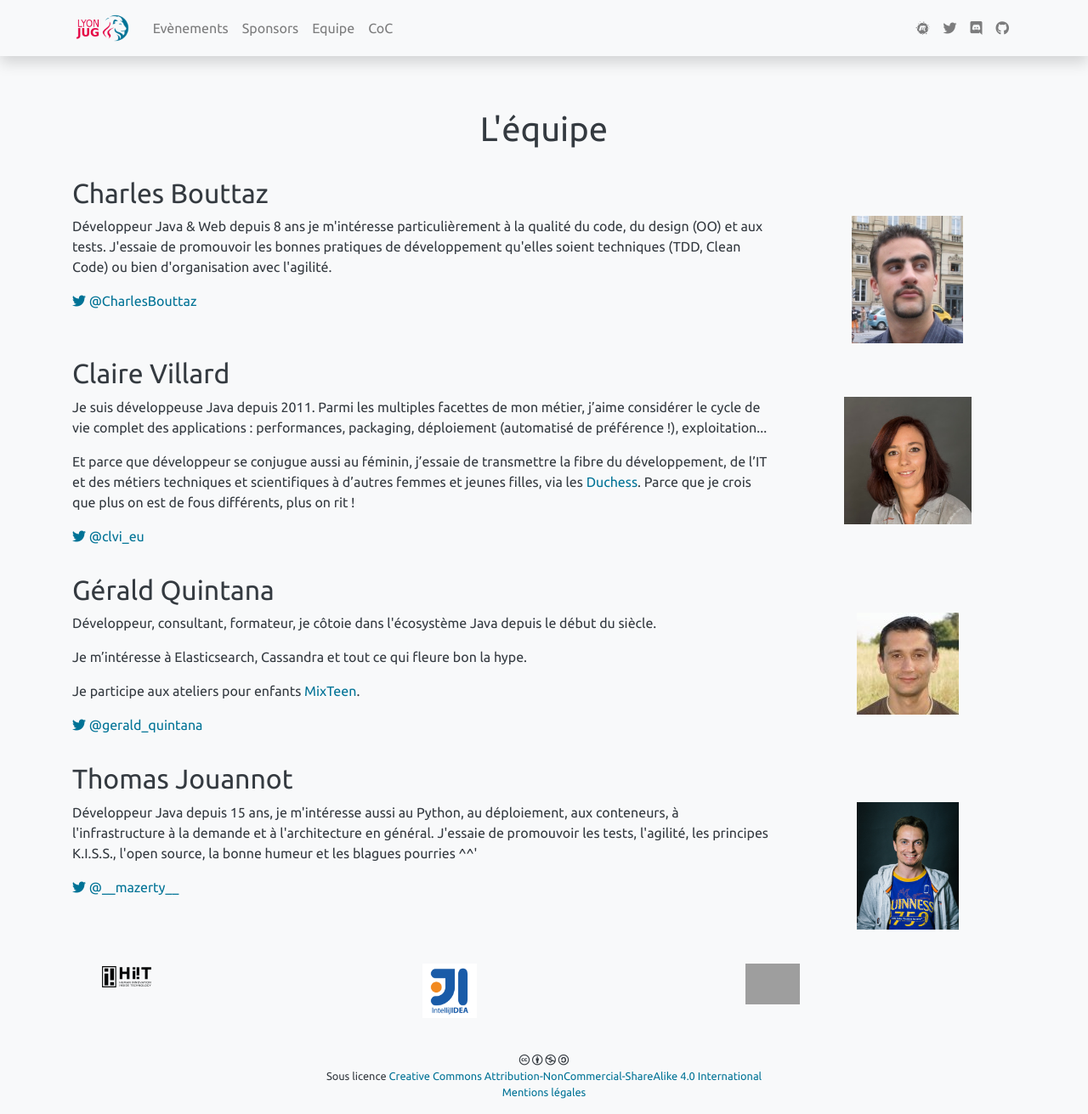
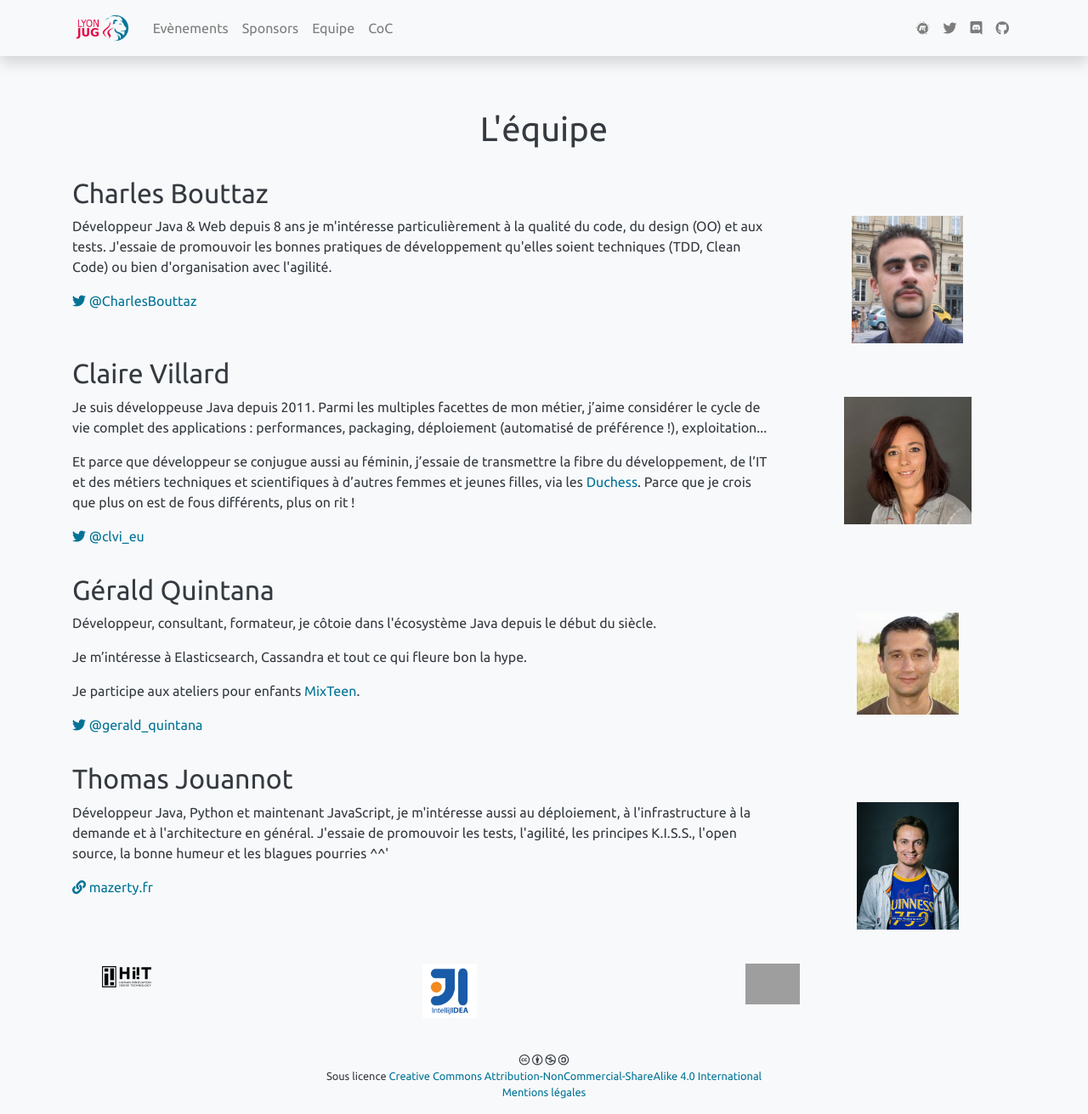
Before and after one commit to lyonjug/lyonjug.org, a Jekyll site: the page built from team.html, in a window 1280 px wide and 1311 px high. Shown: the whole window at 85% size. Built offline with Jekyll 4.4.1, drawn with Linux system fonts in a browser that asks for light colours; grey boxes are pictures that could not be loaded.

Commit message:
Updated team info (#72)

```diff
--- a/team.html
+++ b/team.html
@@ -63,9 +62,9 @@ layout: page
 
 <div class="row team-member">
     <div class="col-sm-12 col-md-12 col-lg-9 col-xl-9">
-        <p>Développeur Java depuis 15 ans, je m'intéresse aussi au Python, au déploiement, aux conteneurs, à l'infrastructure à la demande et à l'architecture en général.
-           J'essaie de promouvoir les tests, l'agilité, les principes K.I.S.S., l'open source, la bonne humeur et les blagues pourries ^^'</p>
-        <p><a href="https://twitter.com/__mazerty__" target="_blank"><i class="fab fa-twitter"></i> @__mazerty__</a></p>
+        <p>Développeur Java, Python et maintenant JavaScript, je m'intéresse aussi au déploiement, à l'infrastructure à la demande et à l'architecture en général.
+            J'essaie de promouvoir les tests, l'agilité, les principes K.I.S.S., l'open source, la bonne humeur et les blagues pourries ^^'</p>
+        <p><a href="https://mazerty.fr" target="_blank"><i class="fas fa-link"></i> mazerty.fr</a></p>
     </div>
 
     <div class="col-sm-12 col-md-12 col-lg-3 col-xl-3 text-center float-md-right">
```
Also changed, not shown: other parts of team.html (+1 -2 lines).
